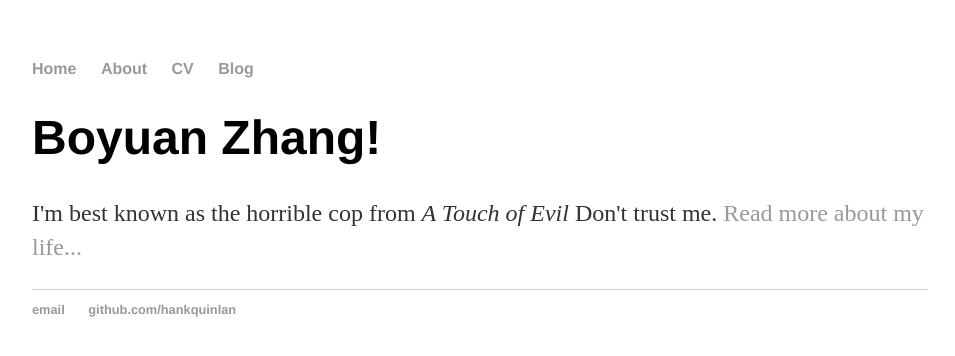
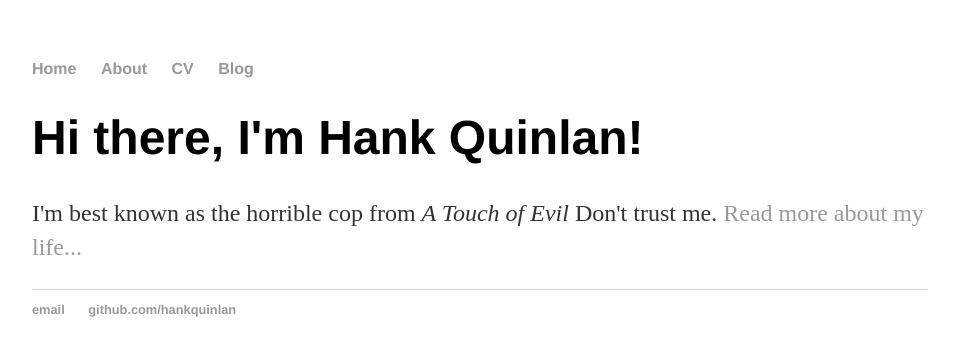
Before and after one commit to BoyuanZH/BoyuanZH.github.io, a Jekyll site: the page built from index.html, in a window 1280 px wide. Shown: the top 356 px of the page, without its empty margins (160-1115 px from the left). Built offline with Jekyll 4.4.1, drawn with Linux system fonts in a browser that asks for light colours.

Commit message:
Update index.html

```diff
--- a/index.html
+++ b/index.html
@@ -1,30 +1,8 @@
-<!DOCTYPE html>
-<html>
-	<head>
-		<title>Boyuan's Blog</title>
-		<!-- link to main stylesheet -->
-		<link rel="stylesheet" type="text/css" href="/css/main.css">
-	</head>
-	<body>
-		<nav>
-    		<ul>
-        		<li><a href="/">Home</a></li>
-	        	<li><a href="/about">About</a></li>
-        		<li><a href="/cv">CV</a></li>
-        		<li><a href="/blog">Blog</a></li>
-    		</ul>
-		</nav>
-		<div class="container">
-    		<div class="blurb">
-        		<h1>Boyuan Zhang!</h1>
-				<p>I'm best known as the horrible cop from <em>A Touch of Evil</em> Don't trust me. <a href="/about">Read more about my life...</a></p>
-    		</div><!-- /.blurb -->
-		</div><!-- /.container -->
-		<footer>
-    		<ul>
-        		<li><a href="mailto:hankquinlanhub@gmail.com">email</a></li>
-        		<li><a href="https://github.com/hankquinlan">github.com/hankquinlan</a></li>
-			</ul>
-		</footer>
-	</body>
-</html>
+---
+layout: default
+title: Hank Quinlan, Horrible Cop
+---
+<div class="blurb">
+	<h1>Hi there, I'm Hank Quinlan!</h1>
+	<p>I'm best known as the horrible cop from <em>A Touch of Evil</em> Don't trust me. <a href="/about">Read more about my life...</a></p>
+</div><!-- /.blurb -->
```
